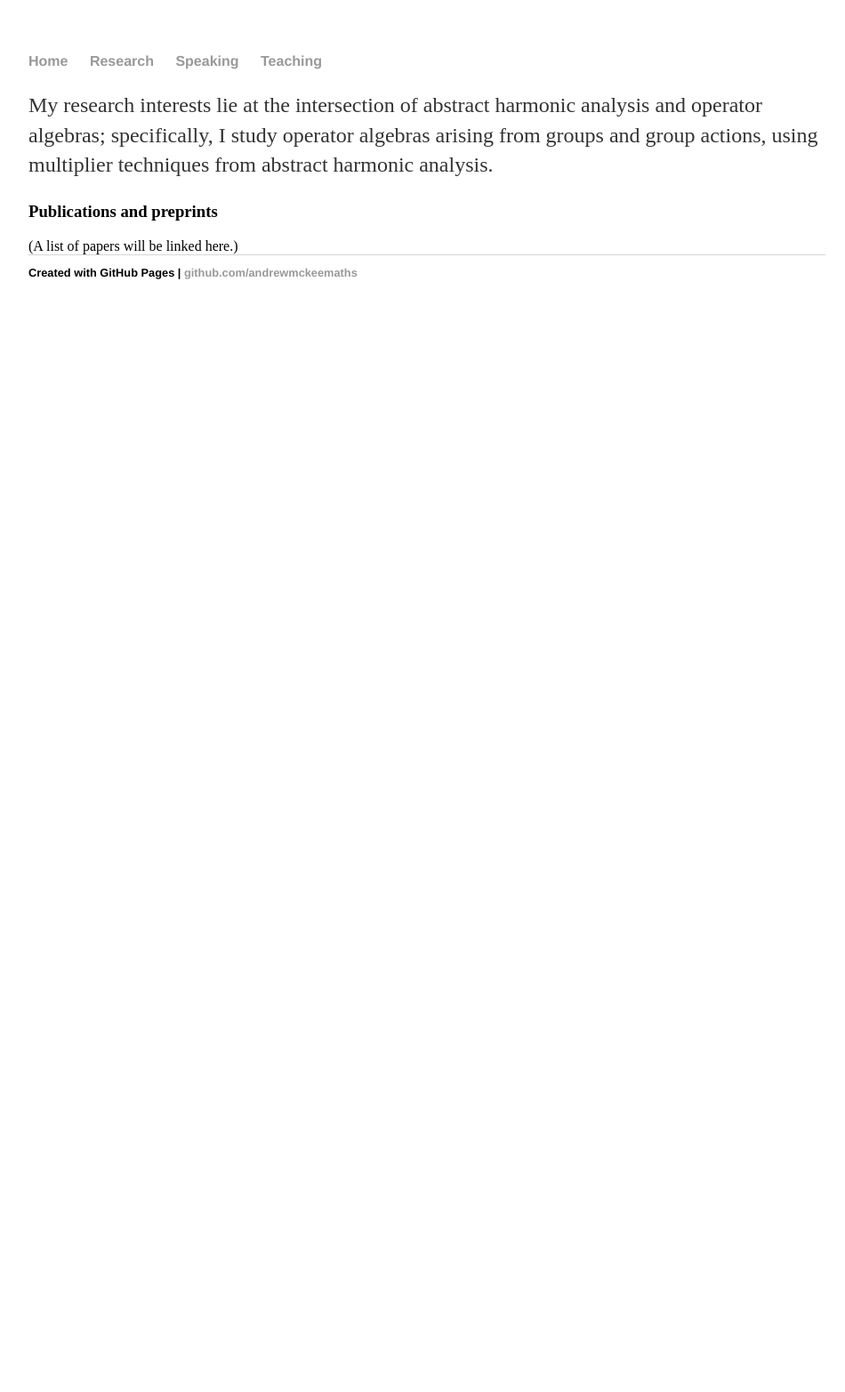
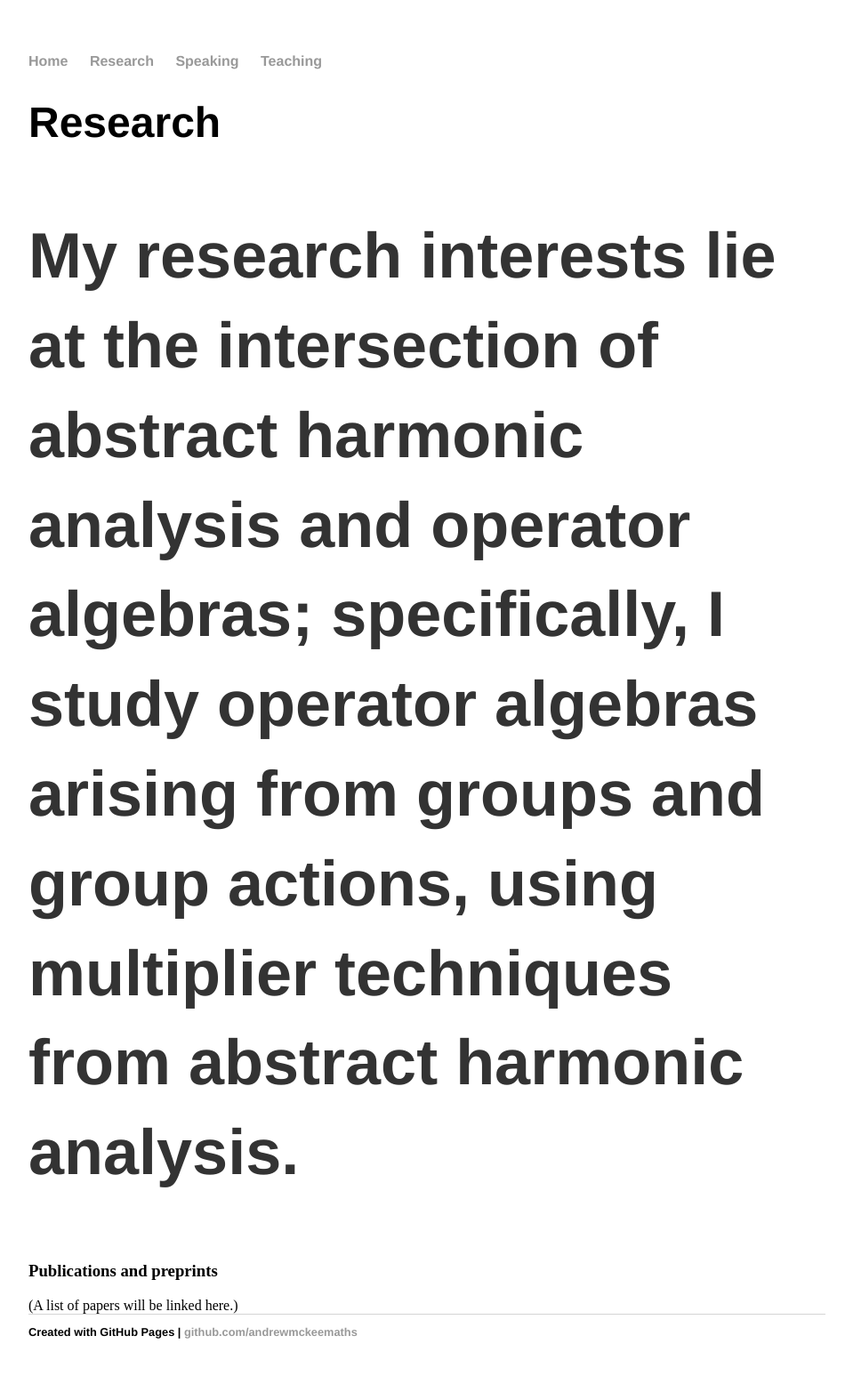
Before and after one commit to andrewmckeemaths/andrewmckeemaths.github.io, a Jekyll site: the page built from research/index.html, in a window 1280 px wide. Shown: the whole page at 89% size, without its empty margins (160-1110 px from the left). Built offline with Jekyll 4.4.1, drawn with Linux system fonts in a browser that asks for light colours; before the commit the page ends 900 px from its top, so only the background shows below that.

Commit message:
Update index.html
Title added.

```diff
--- a/research/index.html
+++ b/research/index.html
@@ -2,9 +2,9 @@
 layout: default
 title: Andrew McKee
 ---
+<h1>Research</hi>
 
 <p>My research interests lie at the intersection of abstract harmonic analysis and operator algebras; specifically, I study operator algebras arising from groups and group actions, using multiplier techniques from abstract harmonic analysis.</p>
-
 
 <h3>Publications and preprints</h3>
 
```
